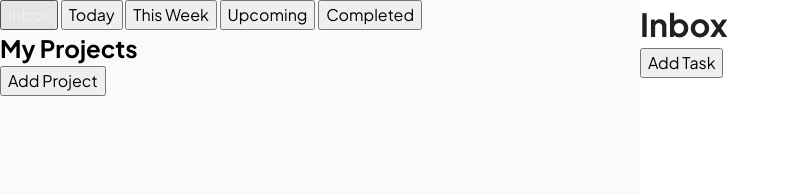
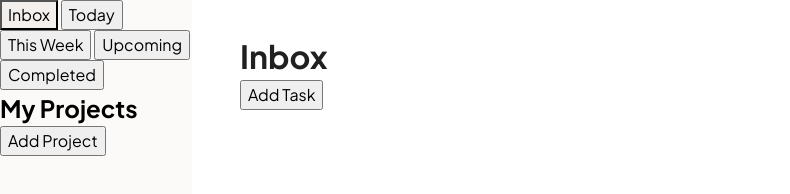
Before and after one commit to TavaresdevJS/Todo-List, a website built with webpack: page src/template.html in a window 1280 px wide. Shown: the whole page, without its empty margins (0-790 px from the left). Built offline with nearby package versions, Linux system fonts and the light colour scheme.

Commit message:
Add the right proportions for the grid columns

```diff
--- a/src/styles.css
+++ b/src/styles.css
@@ -80,7 +80,7 @@ body {
   font-family: 'Plus Jakarta Sans', system-ui, sans-serif;
   display: grid;
   min-height: 100vh;
-  grid-template-columns: 1fr 1fr;
+  grid-template-columns: 15% 1fr;
 }
 
 .nav {
@@ -88,12 +88,13 @@ body {
 }
 
 .nav button:hover {
-  color: #f2efed;
+  background-color: #f2efed;
 }
 
 .main {
   background-color: #ffffff;
   color: #202020;
+  padding: 32px 48px;
 }
 .hidden {
   display: none;
```
